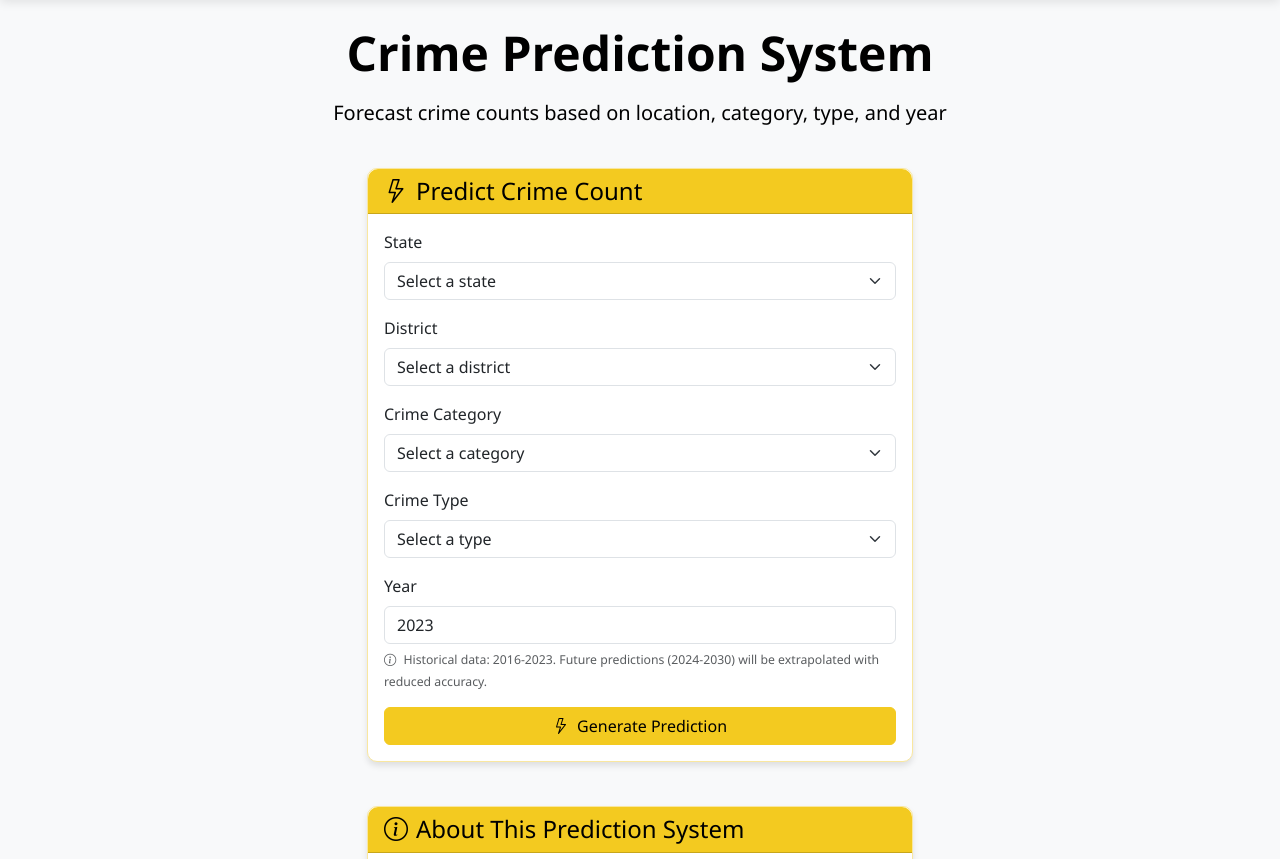
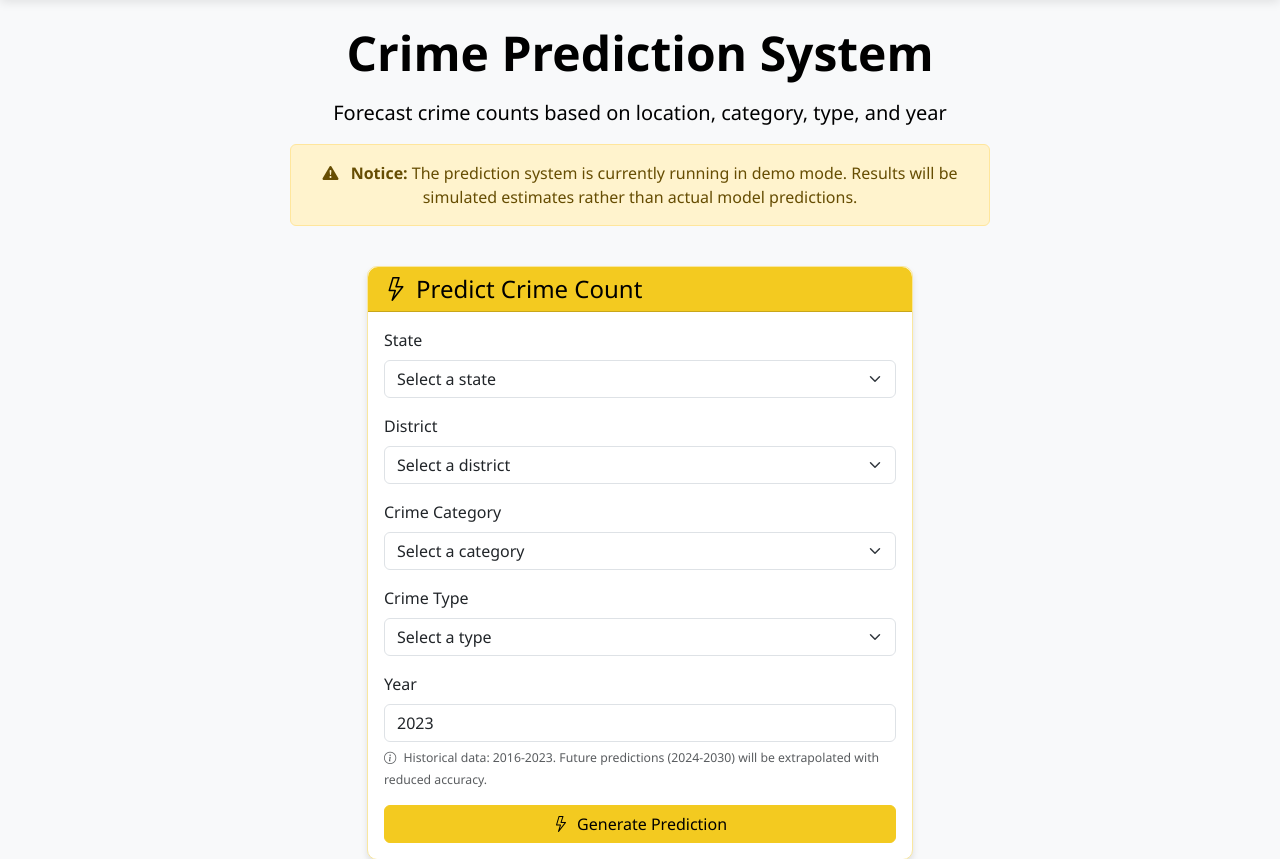
Before and after one commit to jiashinnn/Malaysian_Crime_Analytics, a Flask app: page /predict in a window 1280 px wide. Shown: the part 56-915 px from the top of the page. Run offline with Flask 2, Linux system fonts and the light colour scheme.

Commit message:
Add graceful handling for model loading issues

```diff
--- a/app.py
+++ b/app.py
@@ -2,6 +2,32 @@ from flask import Flask, render_template, request, url_for
 import pickle
 import numpy as np
 import os
+
+# Initialize model variables
+rf_model = None
+xgb_model = None
+dt_model = None
+encoders = None
+model_loaded = False
+
+# Create dummy prediction function for when model isn't loaded
+def get_mock_prediction(state, district, category, crime_type, year):
+    # Return a simple mock prediction that at least provides some value
+    # This is just a placeholder that returns a random value between 10-100
+    import random
+    base_value = random.randint(10, 100)
+
+    # Apply some simple rules to make it somewhat realistic
+    if category.lower() == 'assault':
+        base_value = int(base_value * 0.7)  # Fewer assault crimes in general
+
+    if year > 2023:
+        # Trend adjustments for future years
+        years_ahead = year - 2023
+        trend_factor = 1 + (years_ahead * 0.05)  # 5% increase per year
+        base_value = int(base_value * trend_factor)
+
+    return base_value
 
 # Load ensemble model and label encoders
 try:
@@ -12,6 +38,7 @@ try:
     xgb_model = model_data["XGBoost"]
     dt_model = model_data["DecisionTree"]
     encoders = model_data["LabelEncoders"]
+    model_loaded = True
     print("Models loaded successfully")
 except Exception as e:
     print(f"Error loading model: {e}")
@@ -22,7 +49,7 @@ app = Flask(__name__, static_folder='static')
 
 @app.route('/')
 def home():
-    return render_template('index.html', active_page='home')
+    return render_template('index.html', active_page='home', model_loaded=model_loaded)
 
 @app.route('/dashboard')
 def dashboard():
@@ -30,21 +57,51 @@ def dashboard():
 
 @app.route('/predict')
 def predict_form():
-    return render_template('form.html', active_page='predict')
+    if not model_loaded:
+        return render_template('form.html', active_page='predict', model_error=True)
+    return render_template('form.html', active_page='predict', model_error=False)
 
 @app.route('/predict', methods=['POST'])
 def predict():
-    # Check if models are loaded
-    if 'rf_model' not in globals() or 'xgb_model' not in globals() or 'dt_model' not in globals() or 'encoders' not in globals():
-        error_message = "Model not loaded properly. Please contact the administrator."
-        return render_template('error.html', error=error_message, active_page='predict')
-
     # Get input from form
     state = request.form['state']
     district = request.form['district']
     category = request.form['category']  # Will be 'assault' or 'property'
     crime_type = request.form['type']    # Will be specific type based on category
     year = int(request.form['year'])     # Between 2016-2030
+
+    # Display values for debugging
+    print(f"Predicting for: State={state}, District={district}, Category={category}, Type={crime_type}, Year={year}")
+
+    # Check if models are loaded - if not, use mock prediction
+    if not model_loaded:
+        # Use mock prediction
+        mock_prediction = get_mock_prediction(state, district, category, crime_type, year)
+
+        # Create dummy prediction details
+        prediction_details = {
+            'rf': mock_prediction - 5,
+            'xgb': mock_prediction + 5,
+            'dt': mock_prediction
+        }
+
+        # Create context with mock data
+        context = {
+            'prediction': mock_prediction,
+            'prediction_details': prediction_details,
+            'input': {
+                'state': state,
+                'district': district,
+                'category': category.capitalize(),
+                'type': crime_type.replace('_', ' ').title(),
+                'year': year
+            },
+            'is_future_prediction': year > 2023,
+            'active_page': 'predict',
+            'is_mock': True
+        }
+
+        return render_template('result.html', **context)
 
     # Display values for debugging
     print(f"Predicting for: State={state}, District={district}, Category={category}, Type={crime_type}, Year={year}")
--- a/templates/form.html
+++ b/templates/form.html
@@ -7,6 +7,13 @@
     <div class="col-12 text-center">
         <h1 class="display-5 fw-bold mb-3">Crime Prediction System</h1>
         <p class="lead">Forecast crime counts based on location, category, type, and year</p>
+
+        {% if model_error %}
+        <div class="alert alert-warning mx-auto mt-3" style="max-width: 700px;">
+            <i class="bi bi-exclamation-triangle-fill me-2"></i>
+            <strong>Notice:</strong> The prediction system is currently running in demo mode. Results will be simulated estimates rather than actual model predictions.
+        </div>
+        {% endif %}
     </div>
 </div>
 
```
Also changed, not shown: requirements.txt (+11 -11 lines), templates/result.html (+7 -0 lines).
